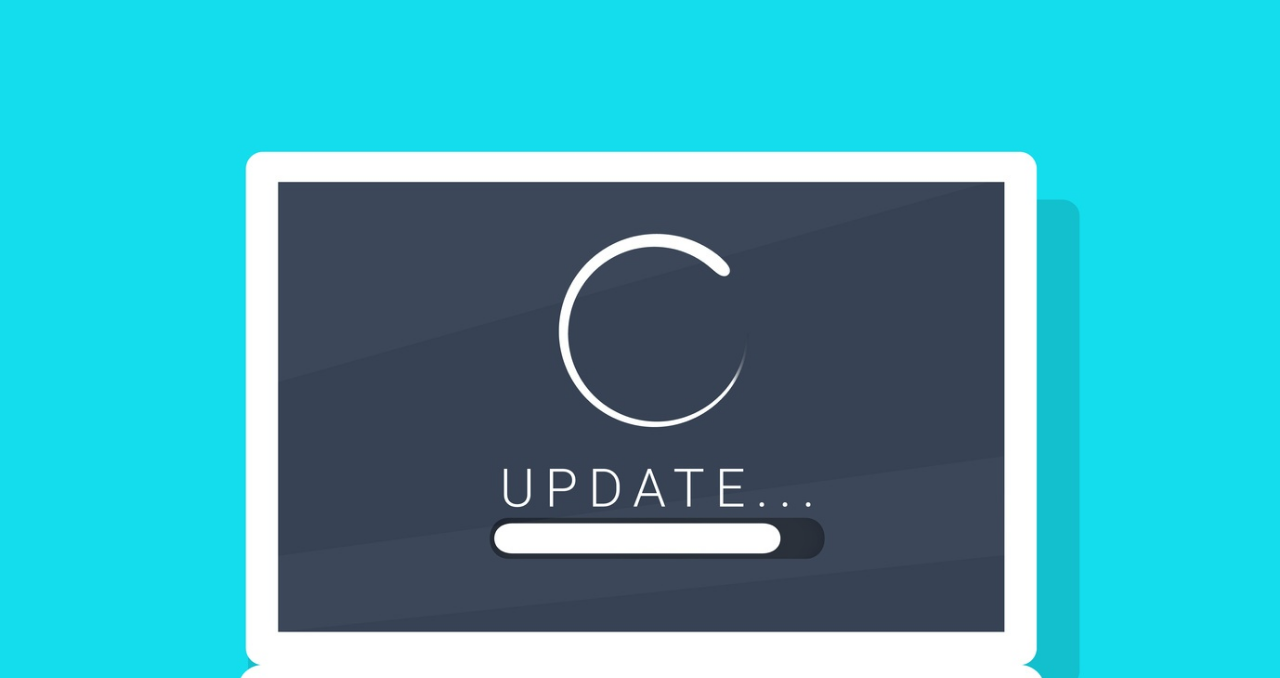
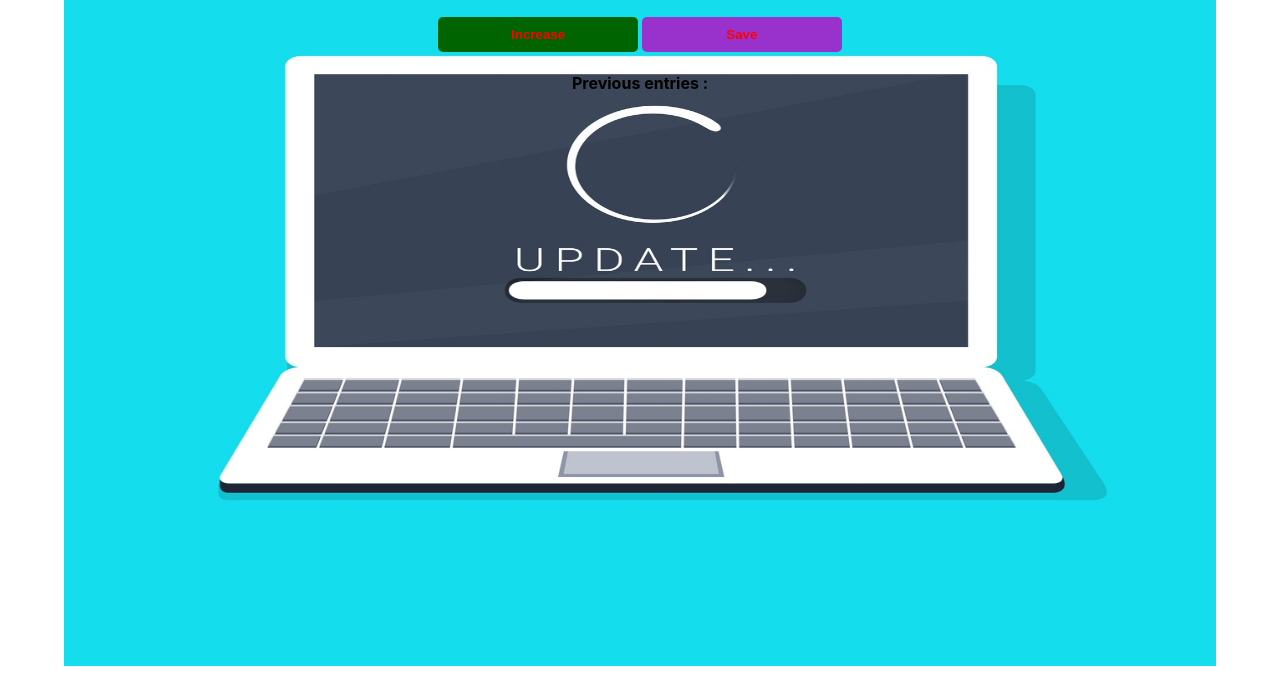
Before and after one commit to MonazirAli/JS_Tutorials, a plain HTML site: page PassengerCountingApp/index.html in a window 1280 px wide. Shown: the part 122-800 px from the top of the page. Drawn offline with Linux system fonts and the light colour scheme.

Commit message:
Finishing the passenger counting app

```diff
--- a/PassengerCountingApp/index.css
+++ b/PassengerCountingApp/index.css
@@ -1,18 +1,40 @@
-body{
-    background-image: url("code_fun1.jpg");
-    background-size: cover;
-    font-family: -apple-system, BlinkMacSystemFont, 'Segoe UI', Roboto, Oxygen, Ubuntu, Cantarell, 'Open Sans', 'Helvetica Neue', sans-serif;
-    font-weight:bold;
-    text-align: center;
+body {
+  background-image: url("code_fun1.jpg");
+  background-size: 90% 97%;
+  background-repeat: no-repeat;
+  background-position: center;
+
+  font-family: -apple-system, BlinkMacSystemFont, "Segoe UI", Roboto, Oxygen,
+    Ubuntu, Cantarell, "Open Sans", "Helvetica Neue", sans-serif;
+  font-weight: bold;
+  text-align: center;
+}
+h1 {
+  margin-top: 10px;
+  margin-bottom: 10px;
+}
+
+h2 {
+  font-size: 50px;
+  margin-top: 0px;
+  margin-bottom: 20px;
+}
+button {
+    border: none;
+    padding-top: 10px;
+    padding-bottom: 10px;
+    color:red;
+    font-weight: bold;
+    width: 200px;
+    margin-bottom: 5px;
+    border-radius:  5px;
 
 }
-h1{
-    margin-top:  10px;
-    margin-bottom: 10px;
+
+#Increment_btn{
+    background: darkgreen;
 }
 
-h2{
-    font-size:  50px;
-    margin-top: 0px;
-    margin-bottom:  20px;
+#Save_btn{
+    background: darkorchid;
 }
--- a/PassengerCountingApp/index.html
+++ b/PassengerCountingApp/index.html
@@ -5,6 +5,11 @@
 <body>
 <h1>People Entered : </h1>
 <h2 id="count-el">0</h2>
+<button id="Increment_btn" onclick="increment1()">Increase</button>
+<button id="Save_btn" onclick="save1()">Save</button>
+<p id="save-el">
+Previous entries :
+</p>
 <script src="index.js"></script>
 </body>
 </html>
--- a/PassengerCountingApp/index.js
+++ b/PassengerCountingApp/index.js
@@ -1 +1,16 @@
 //document.getElementById("count-el").innerText = 5
+let count_el = document.getElementById("count-el");
+let save_el = document.getElementById("save-el");
+let count = 0;
+function increment1(){
+    count++;
+    count_el.innerText=count;
+    console.log(count);
+}
+
+function save1(){
+    let countStr=count+" - ";
+    save_el.textContent+=countStr;//save_el.innerText+=countStr;
+    count_el.textContent=0;
+    count=0;
+}
```
Also changed, not shown: PassengerCountingApp/code_fun.jpg (deleted).
